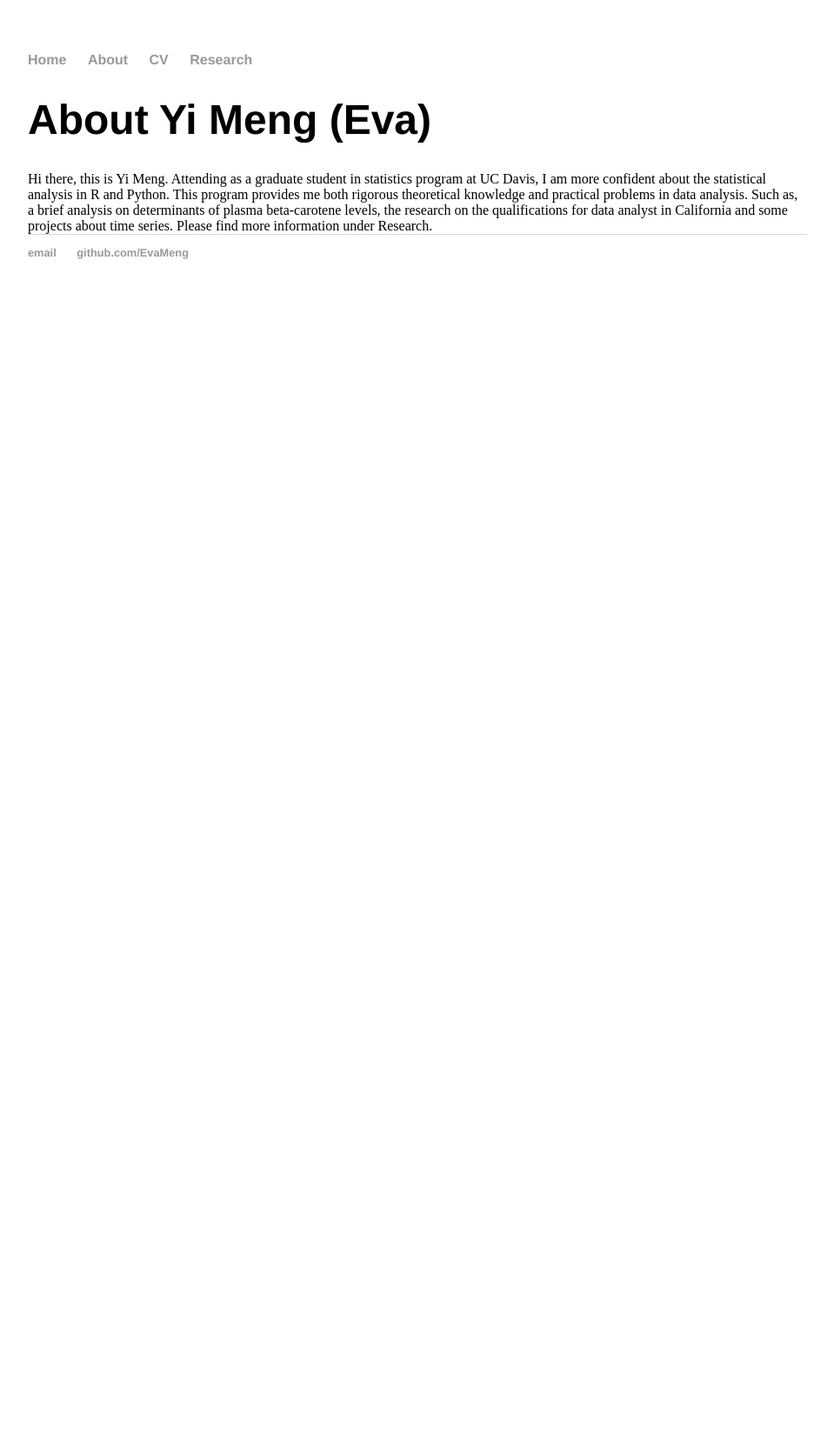
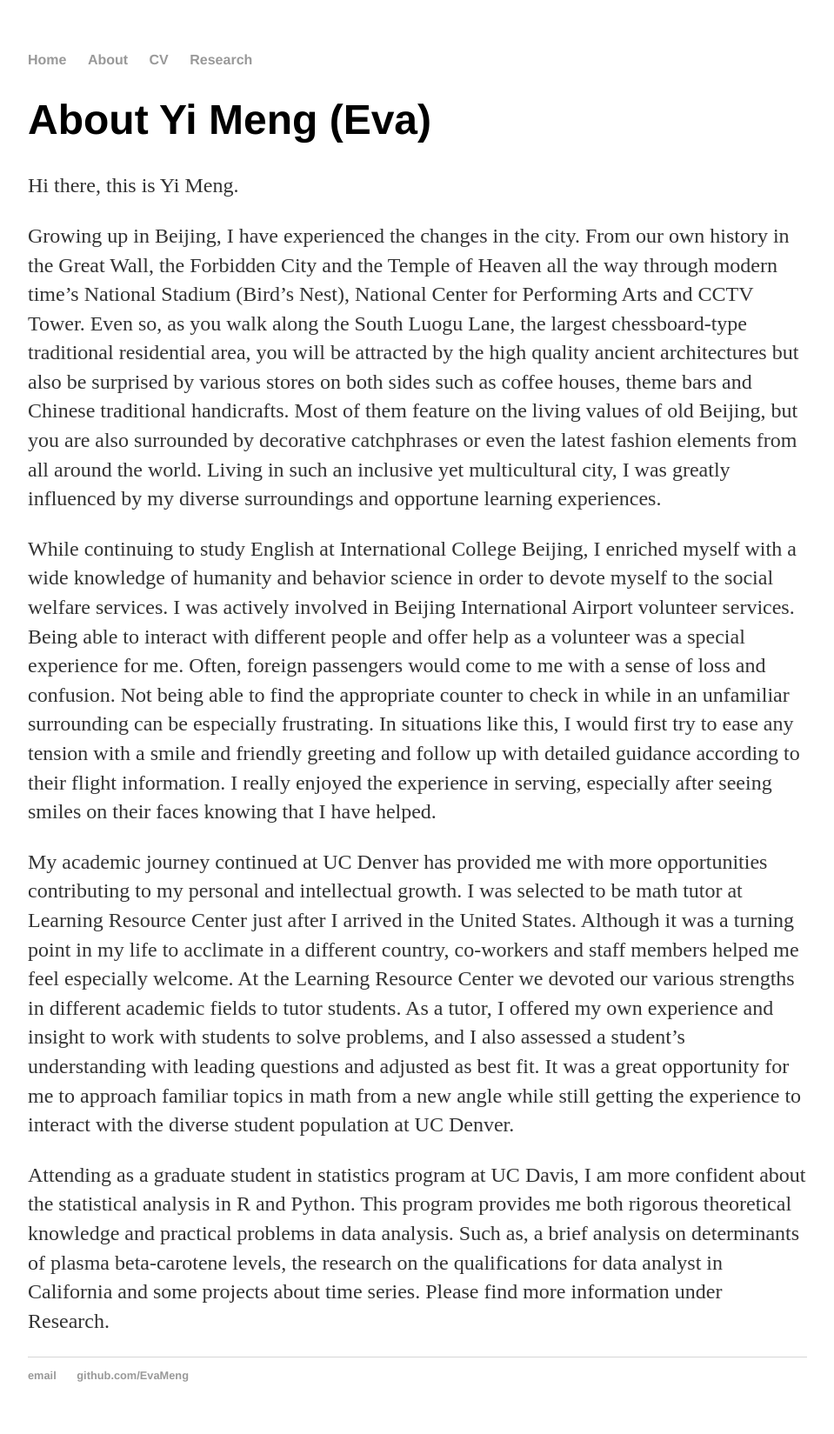
Before and after one commit to EvaMeng/evameng.github.io, a Jekyll site: the page built from about/index.html, in a window 1280 px wide. Shown: the whole page at 87% size, without its empty margins (160-1119 px from the left). Built offline with Jekyll 4.4.1, drawn with Linux system fonts in a browser that asks for light colours; before the commit the page ends 900 px from its top, so only the background shows below that.

Commit message:
Update index.html
change

```diff
--- a/about/index.html
+++ b/about/index.html
@@ -4,11 +4,14 @@ title: About Yi Meng (Eva)
 ---
 	<h1>{{ page.title }}</h1>
 	<body>
-		Hi there, this is Yi Meng.
-		Attending as a graduate student in statistics program at UC Davis, I am more confident about
+		<p>Hi there, this is Yi Meng.</p>
+		<p>Growing up in Beijing, I have experienced the changes in the city. From our own history in the Great Wall, the Forbidden City and the Temple of Heaven all the way through modern time’s National Stadium (Bird’s Nest), National Center for Performing Arts and CCTV Tower. Even so, as you walk along the South Luogu Lane, the largest chessboard-type traditional residential area, you will be attracted by the high quality ancient architectures but also be surprised by various stores on both sides such as coffee houses, theme bars and Chinese traditional handicrafts. Most of them feature on the living values of old Beijing, but you are also surrounded by decorative catchphrases or even the latest fashion elements from all around the world. Living in such an inclusive yet multicultural city, I was greatly influenced by my diverse surroundings and opportune learning experiences. </p>
+		<p>While continuing to study English at International College Beijing, I enriched myself with a wide knowledge of humanity and behavior science in order to devote myself to the social welfare services. I was actively involved in Beijing International Airport volunteer services. Being able to interact with different people and offer help as a volunteer was a special experience for me. Often, foreign passengers would come to me with a sense of loss and confusion. Not being able to find the appropriate counter to check in while in an unfamiliar surrounding can be especially frustrating. In situations like this, I would first try to ease any tension with a smile and friendly greeting and follow up with detailed guidance according to their flight information. I really enjoyed the experience in serving, especially after seeing smiles on their faces knowing that I have helped. </p>
+		<p> My academic journey continued at UC Denver has provided me with more opportunities contributing to my personal and intellectual growth. I was selected to be math tutor at Learning Resource Center just after I arrived in the United States. Although it was a turning point in my life to acclimate in a different country, co-workers and staff members helped me feel especially welcome. At the Learning Resource Center we devoted our various strengths in different academic fields to tutor students. As a tutor, I offered my own experience and insight to work with students to solve problems, and I also assessed a student’s understanding with leading questions and adjusted as best fit. It was a great opportunity for me to approach familiar topics in math from a new angle while still getting the experience to interact with the diverse student population at UC Denver.</p>
+		<p>Attending as a graduate student in statistics program at UC Davis, I am more confident about
 		the statistical analysis in R and Python. This program provides me both rigorous theoretical
 		knowledge and practical problems in data analysis. Such as, a brief analysis on determinants
 		of plasma beta-carotene levels, the research on the qualifications for data analyst in California
-		and some projects about time series. Please find more information under Research.
+		and some projects about time series. Please find more information under Research. </p>
 
         </body>
```
